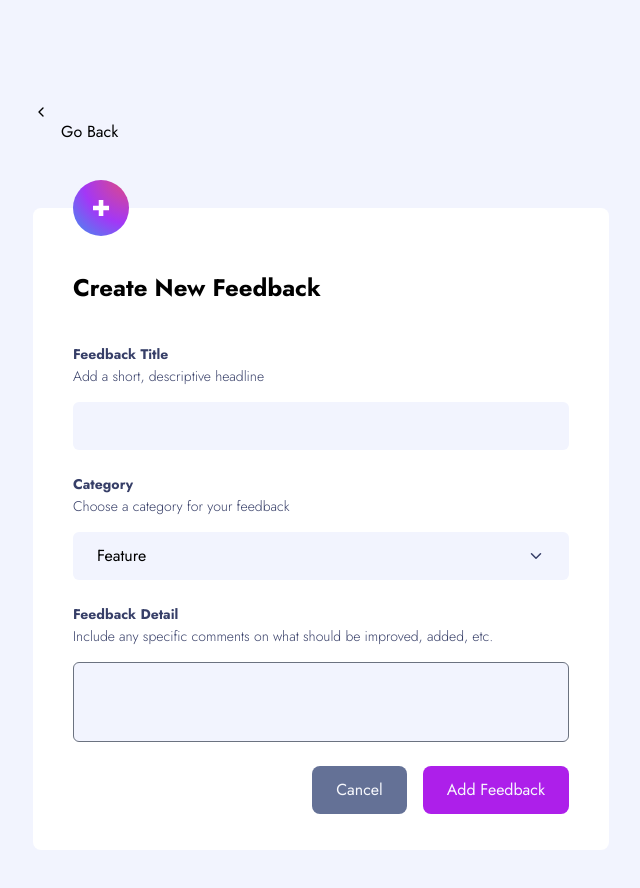
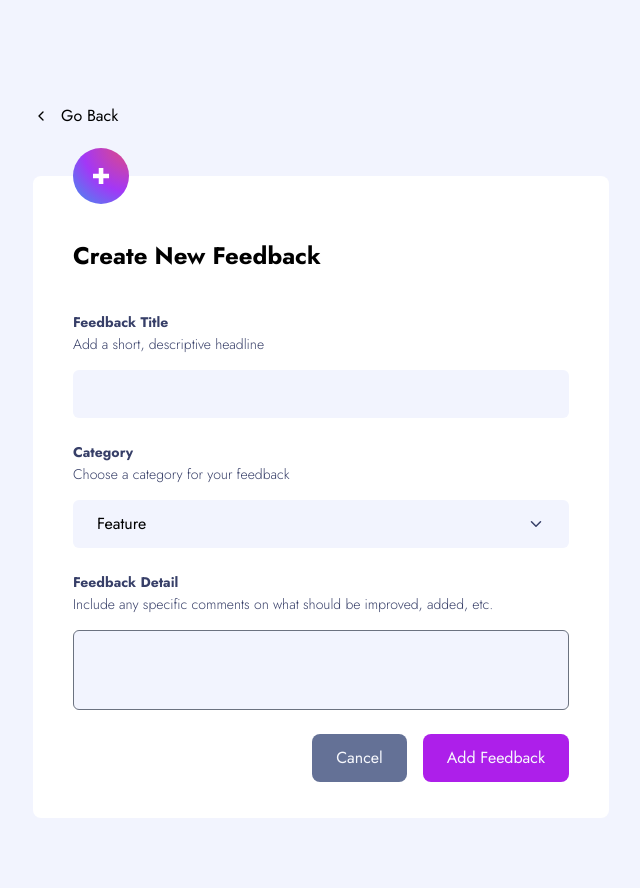
Before and after one commit to Ibarra11/ProductFeedback, a Next.js app: page /new-feedback in a window 1280 px wide. Shown: the top 888 px of the page, without its empty margins (319-959 px from the left). Built offline with nearby package versions, Linux system fonts and the light colour scheme.

Commit message:
fix issue with link chevron left

```diff
--- a/app/components/LinkWithChevronLeft/index.tsx
+++ b/app/components/LinkWithChevronLeft/index.tsx
@@ -17,7 +17,7 @@ function LinkWithChevronLeft({
         `${className ? className : ""}`
       )}
     >
-      <span className={`${className ? className : ""}`}>
+      <span>
         <ChevronLeft size={16} />
       </span>
       <span
```
